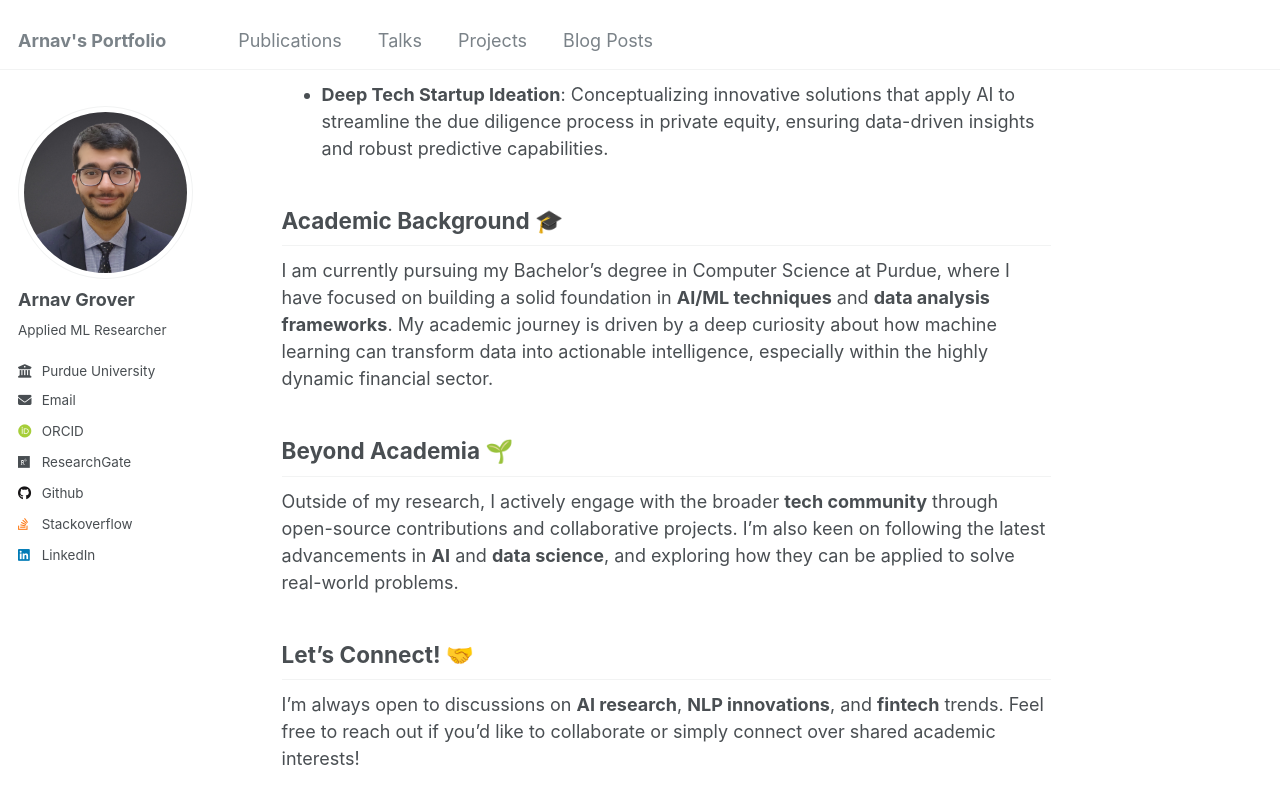
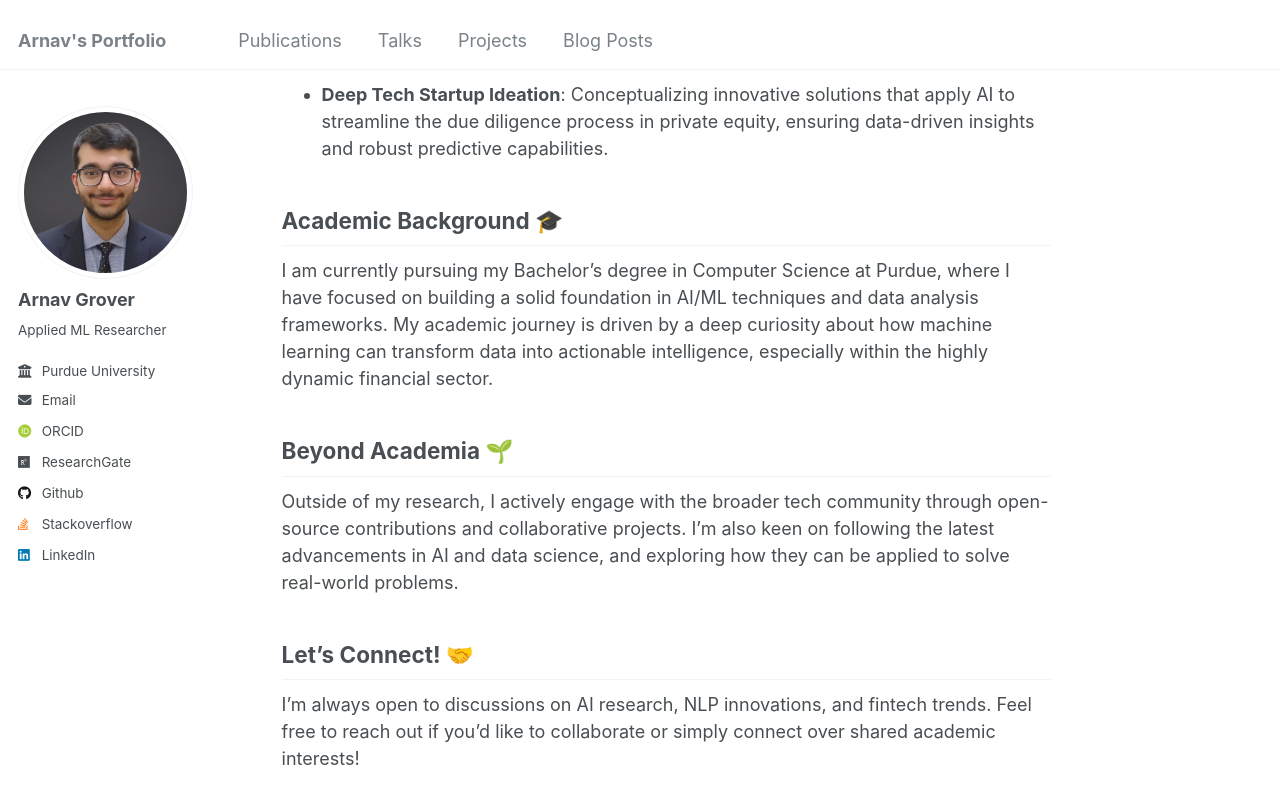
Before and after one commit to Arnav-Gr0ver/Arnav-Gr0ver.github.io, a Jekyll site: the page built from _pages/about.md, in a window 1280 px wide and 900 px high, scrolled down 700 px. Shown: the top 804 px of the window. Built offline with Jekyll 4.4.1, drawn with Linux system fonts in a browser that asks for light colours; some web fonts are replaced.

```diff
--- a/_pages/about.md
+++ b/_pages/about.md
@@ -20,12 +20,12 @@ My work centers on applying ML techniques to the financial domain, aiming to dev
 
 ## Academic Background 🎓
 
-I am currently pursuing my Bachelor’s degree in Computer Science at Purdue, where I have focused on building a solid foundation in **AI/ML techniques** and **data analysis frameworks**. My academic journey is driven by a deep curiosity about how machine learning can transform data into actionable intelligence, especially within the highly dynamic financial sector.
+I am currently pursuing my Bachelor’s degree in Computer Science at Purdue, where I have focused on building a solid foundation in AI/ML techniques and data analysis frameworks. My academic journey is driven by a deep curiosity about how machine learning can transform data into actionable intelligence, especially within the highly dynamic financial sector.
 
 ## Beyond Academia 🌱
 
-Outside of my research, I actively engage with the broader **tech community** through open-source contributions and collaborative projects. I’m also keen on following the latest advancements in **AI** and **data science**, and exploring how they can be applied to solve real-world problems.
+Outside of my research, I actively engage with the broader tech community through open-source contributions and collaborative projects. I’m also keen on following the latest advancements in AI and data science, and exploring how they can be applied to solve real-world problems.
 
 ## Let’s Connect! 🤝
 
-I’m always open to discussions on **AI research**, **NLP innovations**, and **fintech** trends. Feel free to reach out if you’d like to collaborate or simply connect over shared academic interests!
+I’m always open to discussions on AI research, NLP innovations, and fintech trends. Feel free to reach out if you’d like to collaborate or simply connect over shared academic interests!
```
